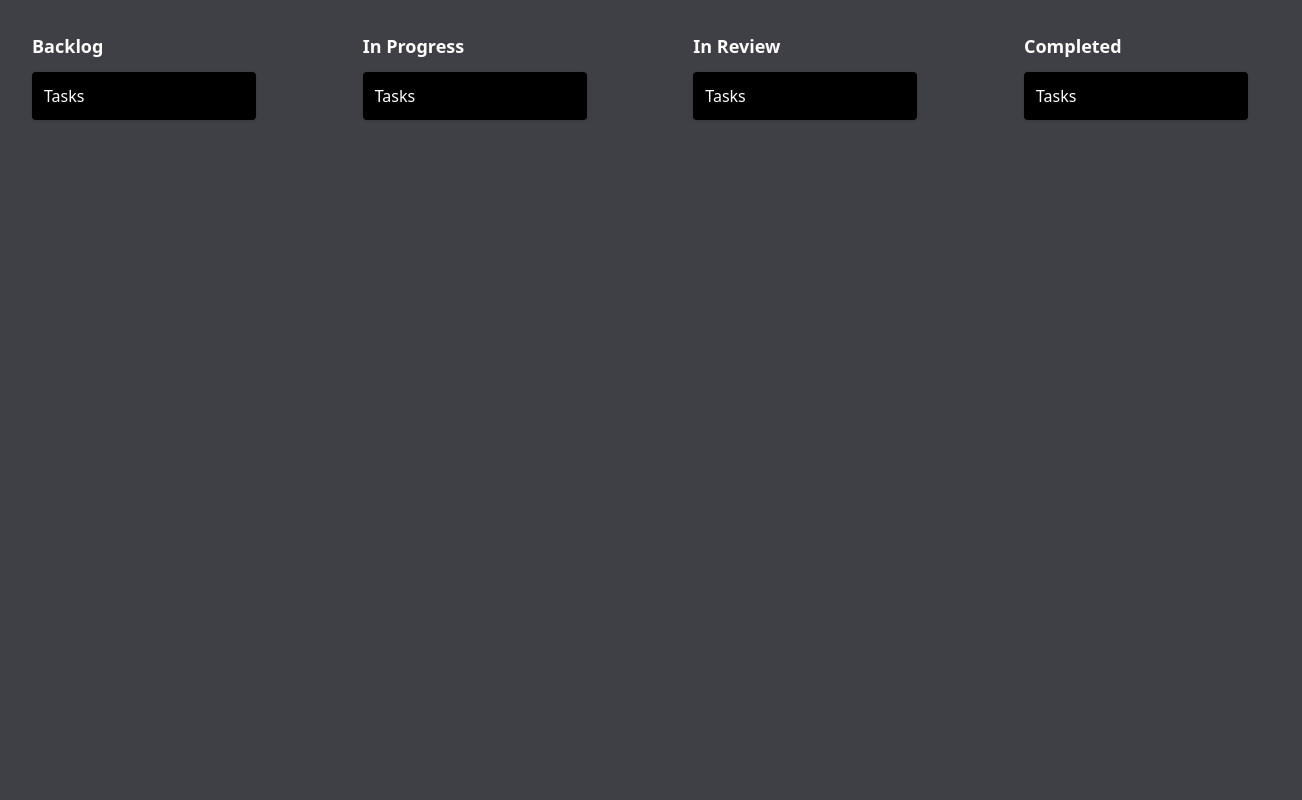
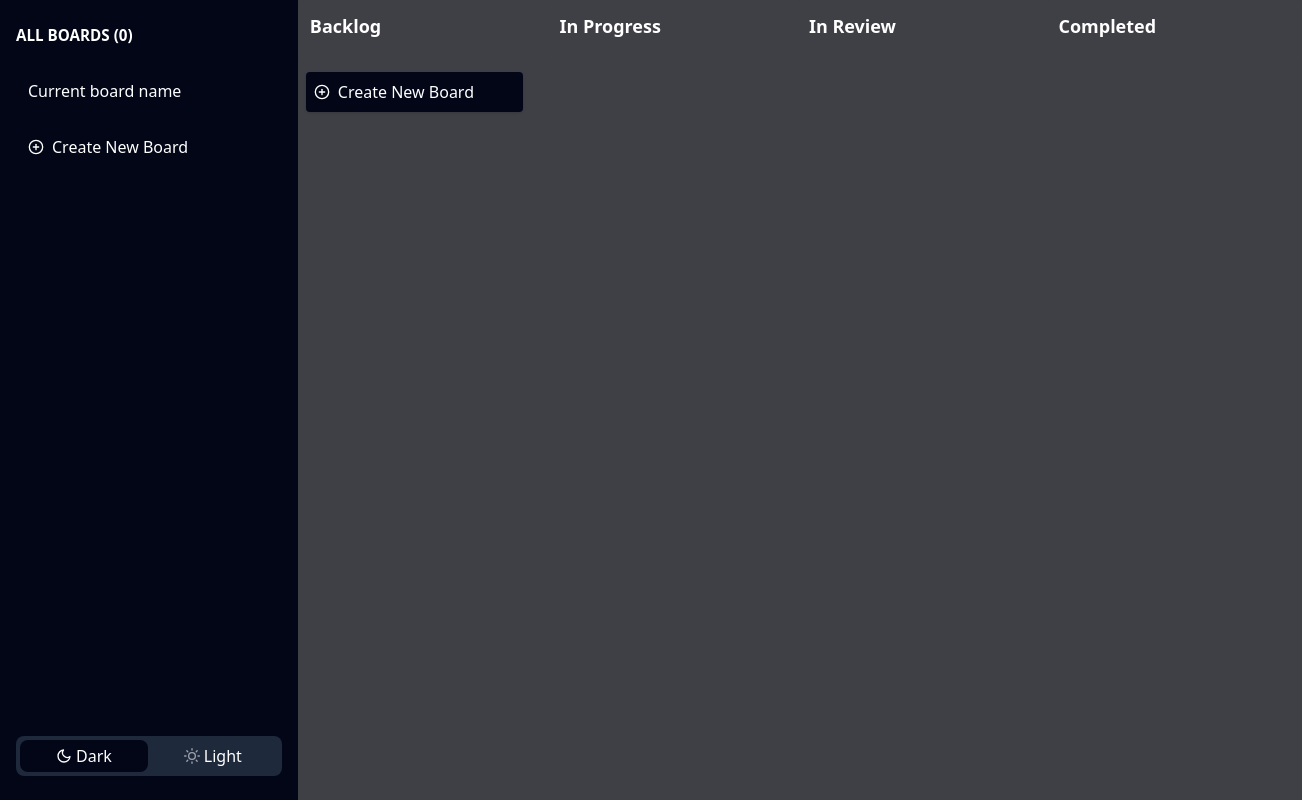
Before and after one commit to mardimanisha/task-manager-nextjs, a Next.js app: page / in a window 1280 px wide. Shown: the whole page, 1302 px wide, since content can reach past the window. Built offline with nearby package versions, Linux system fonts and the light colour scheme.

Commit message:
Implemented TaskForm
Signed-off-by: Manisha Mardi <mardimanisha101@gmail.com>

```diff
--- a/package.json
+++ b/package.json
@@ -11,7 +11,8 @@
   "dependencies": {
     "next": "15.0.1",
     "react": "19.0.0-rc-69d4b800-20241021",
-    "react-dom": "19.0.0-rc-69d4b800-20241021"
+    "react-dom": "19.0.0-rc-69d4b800-20241021",
+    "react-icons": "^5.3.0"
   },
   "devDependencies": {
     "@types/node": "^20",
--- a/src/Components/Board.tsx
+++ b/src/Components/Board.tsx
@@ -1,5 +1,8 @@
 import React, { useState } from 'react'
 import { Column } from './Column'
+import { FiPlusCircle } from 'react-icons/fi';
+import { TaskForm } from './TaskForm';
+
 
 const initialColumns = [
     { id: 'backlog', title: 'Backlog' },
@@ -9,11 +12,36 @@ const initialColumns = [
   ];
 
 export const Board = () => {
-    const [columns] = useState(initialColumns);
+  const [columns] = useState(initialColumns);
+  const [viewTask, setViewTask] = useState(false);
+
+  const handleClick = () =>{
+    setViewTask(true);
+  }
+
+  const closeForm = () => {
+    setViewTask(false);
+  }
+
   return (
-    <div className="flex justify-between p-5">
+    <div className="grid grid-cols-4 gap-4">
       {columns.map((column) => (
-        <Column key={column.id} title={column.title} />
+        <div key={column.id}>
+          <Column title={column.title}/>
+          {column.id === 'backlog' ? (
+            <>
+            <div onClick={handleClick} className='cursor-pointer flex items-center space-x-2 bg-slate-950 p-2 m-2 rounded shadow text-white hover:bg-slate-800 hover:rounded-lg transition-all duration-200'>
+              <FiPlusCircle />
+              <p>Create New Board</p>
+            </div>
+            {viewTask && (
+              <>
+                <TaskForm onClose={closeForm}/>
+              </>
+            )}
+            </>
+          ) : (<p></p>)}
+        </div>
       ))}
     </div>
   )
--- a/src/Components/Column.tsx
+++ b/src/Components/Column.tsx
@@ -1,14 +1,11 @@
 
 import React from 'react'
-import { Tasks } from './Tasks'
 
-export const Column = ({title}) => {
+export const Column: React.FC<{ title: string }> = ({title}) => {
   return (
-    <div className="w-1/5 bg-zinc-700 p-3 rounded-md">
+    <div className="w-64 bg-zinc-700 p-3 rounded-md">
       <h2 className="text-lg text-white font-bold mb-3">{title}</h2>
-      <div className="min-h-[150px]">
-        <Tasks />
-      </div>
+
     </div>
   )
 }
--- /dev/null
+++ b/src/Components/Sidebar.tsx
@@ -0,0 +1,39 @@
+import React, { useState } from 'react'
+import { FiMoon, FiPlusCircle, FiSun } from "react-icons/fi";
+
+export const Sidebar = () => {
+  const [theme, setTheme] = useState('dark');
+
+  const toggleTheme = () =>{
+    setTheme((prevTheme) => (prevTheme === 'dark' ? 'light' : 'dark'))
+  }
+
+  return (
+        <aside className='w-[18.75rem] flex flex-col justify-between bg-slate-950 h-full py-6 pl-4 text-white'>
+          <div>
+          <p className='text-medium-grey text-[.95rem] font-semibold uppercase pb-3'>All Boards (0)</p>
+            <div className='cursor-pointer flex items-center space-x-2 my-2 mr-4 p-3 hover:bg-slate-800 hover:rounded-lg transition-all duration-200'> Current board name</div>
+            <div className='cursor-pointer flex items-center space-x-2 my-2 mr-4 p-3 hover:bg-slate-800 hover:rounded-lg transition-all duration-200'>
+                <FiPlusCircle />
+                <p>Create New Board</p>
+            </div>
+          </div>
+
+          <div className="flex flex-row justify-between items-center mr-4 p-1 bg-slate-800 rounded-lg">
+            <button onClick={toggleTheme} className={`flex items-center space-x-1 px-9 py-1 bg-slate-950 text-white rounded-lg transition-colors duration-300 ${
+                        theme === 'dark' ? 'bg-slate-950 text-white' : 'bg-slate-800 '
+                    }`}>
+              <FiMoon className="text-white" />
+              <span>Dark</span>
+            </button>
+
+            <button onClick={toggleTheme} className={`flex items-center space-x-1 px-9 py-1 text-white rounded-lg transition-colors duration-300 ${
+                        theme === 'light' ? 'bg-slate-700 text-white' : 'bg-slate-800 text-gray-400'
+                    }`}>
+              <FiSun className={theme === 'light' ? 'text-white' : 'text-gray-400'} />
+              <span>Light</span>
+            </button>
+          </div>
+        </aside>
+  )
+}
--- /dev/null
+++ b/src/Components/TaskForm.tsx
@@ -0,0 +1,46 @@
+import React from 'react'
+import { RxCross2 } from 'react-icons/rx'
+
+export const TaskForm = ({onClose}) => {
+  return (
+    <div className='fixed inset-0 flex items-center justify-center bg-black bg-opacity-50 w-112'>
+        <div className='bg-gray-800 text-white p-6 rounded-lg shadow-lg'>
+            <div className='flex flex-row items-baseline justify-between'>
+                <h2 className='text-xl font-semibold mb-4'>Task Details</h2>
+                <RxCross2 onClick={onClose} className='cursor-pointer text-gray-500 hover:text-gray-400 hover:scale-y-125 hover:scale-x-125 transition-color duration-300'/>
+            </div>
+
+            <form action="">
+                <div>
+                    <img src="https://plus.unsplash.com/premium_photo-1729275301530-d76a5a603b41?q=80&w=870&auto=format&fit=crop&ixlib=rb-4.0.3&ixid=M3wxMjA3fDB8MHxwaG90by1wYWdlfHx8fGVufDB8fHx8fA%3D%3D" alt="Cover Photo" className='w-96 h-24 object-cover rounded-lg'  />
+                </div>
+
+                <div className='my-4'>
+                    <label className='block text-gray-300 mb-2'>Your Task</label>
+                    <input type="text" placeholder="Enter your task" className=' w-full p-2 bg-gray-700 rounded-md border border-gray-600 text-white hover:border-gray-400'/>
+                </div>
+
+                <div className='mb-4'>
+                    <label className='block text-gray-300 mb-2'>Status</label>
+                    <select name="" id="" className='cursor-pointer w-full p-2 bg-gray-700 rounded-md border border-gray-600 text-white hover:border-gray-400'>
+                        <option value="Backlog">Backlog</option>
+                        <option value="In Progress">In Progress</option>
+                        <option value="In Review">In Review</option>
+                        <option value="Completed">Completed</option>
+                    </select>
+                </div>
+
+                <div className='mb-4'>
+                    <label htmlFor="" className='block text-gray-300 mb-2'>Tags</label>
+                    <input type="text" className='w-full p-2 bg-gray-700 rounded-md border border-gray-600 text-white hover:border-gray-400' />
+                </div>
+
+                <div className='space-x-4 mt-6'>
+                    <button className='w-24 px-4 py-2 bg-blue-800 text-white rounded-full hover:bg-gray-700 transition-colors duration-300'>Save</button>
+                    <button onClick={onClose} className='w-24 px-4 py-2 bg-blue-800 text-white rounded-full hover:bg-gray-700 transition-colors duration-300'>Cancel</button>
+                </div>
+            </form>
+        </div>
+    </div>
+  )
+}
--- a/src/Components/Tasks.tsx
+++ b/src/Components/Tasks.tsx
@@ -2,6 +2,6 @@ import React from 'react'
 
 export const Tasks = () => {
   return (
-    <div className="bg-black text-white p-3 mb-3 rounded shadow">Tasks</div>
+    <div className="bg-slate-950 text-white p-3 my-5 rounded shadow cursor-pointer">task</div>
   )
 }
--- a/src/pages/index.tsx
+++ b/src/pages/index.tsx
@@ -1,12 +1,17 @@
 import { Board } from '@/Components/Board';
+import { Sidebar } from '@/Components/Sidebar';
 import Head from 'next/head';
+
 export default function Home() {
   return (
     <>
-    <Head>
-    <title>Task Manager App</title>
-  </Head>
-  <Board />
-</>
+      <Head>
+        <title>Task Manager App</title>
+      </Head>
+      <div className='flex h-screen'>
+        <Sidebar />
+        <Board />
+      </div>
+    </>
   );
 }
```
Also changed, not shown: 1 other file (tests, documents, lock files or other folders).
